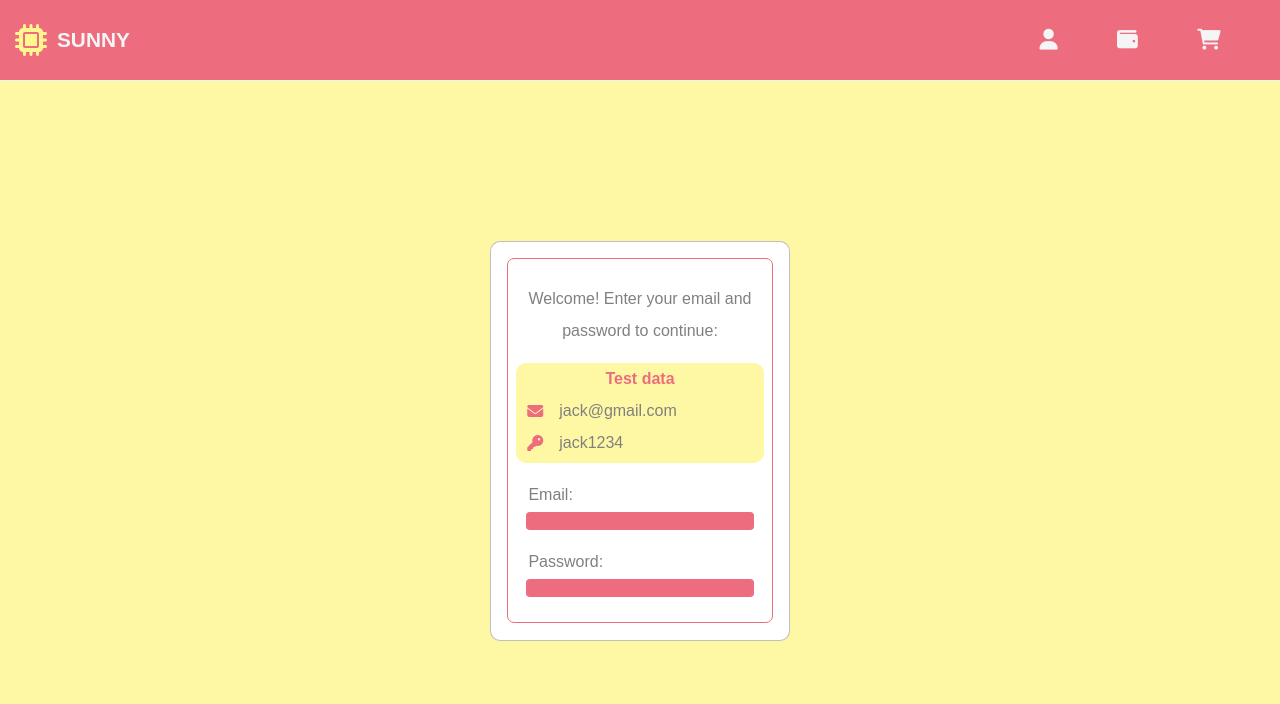
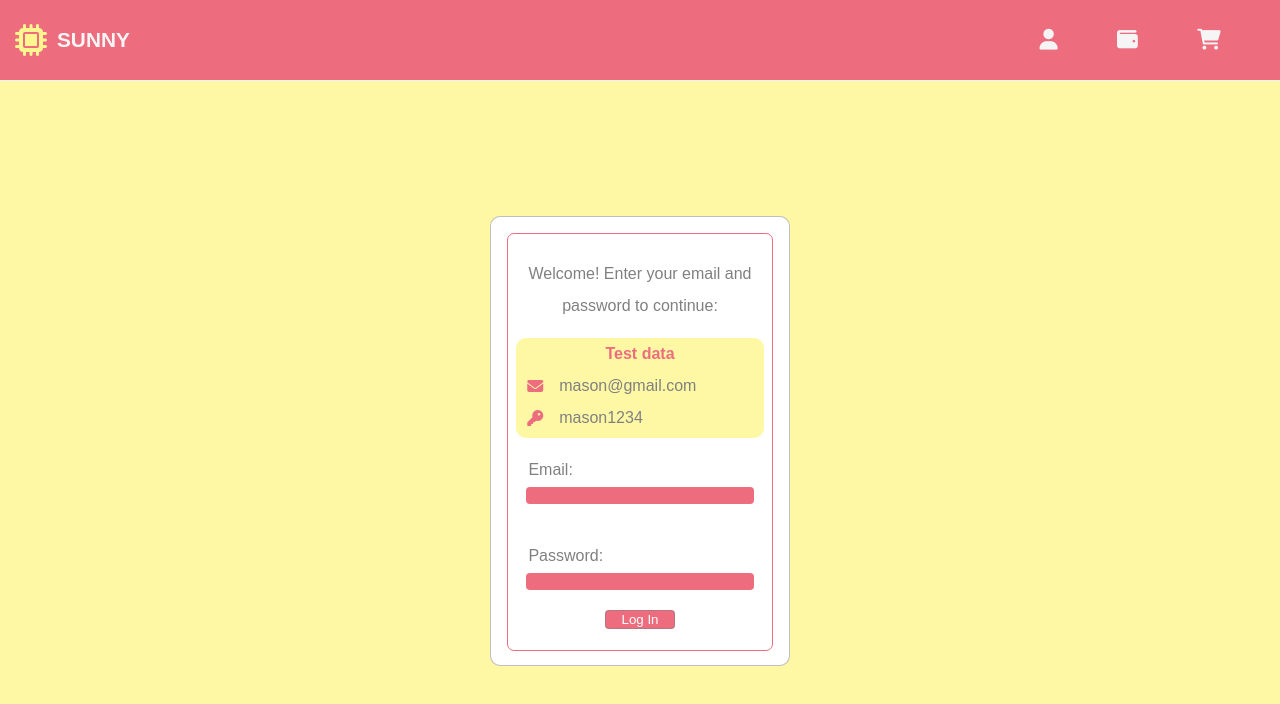
Before and after one commit to LeoDavila1994/Sunny-Shop, a React (Vite) app: page /#/login in a window 1280 px wide. Shown: the top 704 px of the page. Built offline with nearby package versions, Linux system fonts and the light colour scheme.

Commit message:
purhcases

```diff
--- a/package.json
+++ b/package.json
@@ -12,6 +12,7 @@
     "axios": "^0.27.2",
     "react": "^18.0.0",
     "react-dom": "^18.0.0",
+    "react-hook-form": "^7.34.0",
     "react-redux": "^8.0.2",
     "react-router-dom": "^6.3.0"
   },
--- a/src/App.css
+++ b/src/App.css
@@ -416,7 +416,7 @@ strong{
 .card-login{
   box-sizing: border-box;
   width: 300px;
-  height: 400px;
+  height: 450px;
   background-color: white;
   border: 1px solid rgba(128, 128, 128, 0.5);
   padding: 1rem;
@@ -424,7 +424,7 @@ strong{
 }
 
 .detail-regards{
-  height: 347px;
+  height: 400px;
   border: 1px solid #ed6d7f;
   padding: 0.5rem;
   text-align: center;
@@ -480,6 +480,12 @@ strong{
   margin: 0 1rem;
 }
 
+.login-form{
+  display: flex;
+  flex-direction: column;
+  gap: 20px;
+}
+
 .email-input p{
   width: 90%;
   margin-left: auto;
@@ -491,9 +497,10 @@ strong{
 .email-input input{
   background-color: #ed6d7f;
   width: 90%;
-  outline: #fef790;
+  outline: none;
   border-radius: 4px;
   color: white;
+  border: 0;
 }
 
 .pass-input p{
@@ -507,9 +514,20 @@ strong{
 .pass-input input{
   background-color: #ed6d7f;
   width: 90%;
-  outline: #fef790;
+  outline: none;
   border-radius: 4px;
   color: white;
+  border: 0;
+}
+
+.btn-form{
+  width: 70px;
+  margin: auto;
+  cursor: pointer;
+  background-color: #ed6d7f;
+  border: 1px  solid rgba(128, 128, 128, 0.5);
+  color: white;
+  border-radius: 4px;
 }
 
 .purchases-container{
@@ -618,6 +636,15 @@ color: gray;
     width: 440.63px;
   }
 
+  .purchases-info{
+    width: 440.63px;
+
+  }
+
+  .purch-det-inf{
+    width: 440.63px;
+  }
+
 }
 
 @media (min-width: 768px){
--- a/src/App.jsx
+++ b/src/App.jsx
@@ -1,14 +1,14 @@
-import { useEffect, useState } from 'react'
-import { HashRouter, Routes, Route } from 'react-router-dom'
-import './App.css'
-import { NavBar, Loader } from './components'
+import { useEffect, useState } from 'react';
+import { HashRouter, Routes, Route } from 'react-router-dom';
+import './App.css';
+import { NavBar, Loader, ProtectedRoutes } from './components';
 import { Home, LogIn, ProductDetail, Purchases, PurchasesDetail } from './pages'
 
 
 
 function App() {
 
-  const [ isLoading, setIsLoading ] = useState(true);
+  const [isLoading, setIsLoading] = useState(true);
 
   useEffect(() => {
     const load = () => {
@@ -16,7 +16,7 @@ function App() {
     }
 
     setTimeout(load, 2000)
-  },[])
+  }, [])
 
 
   return (
@@ -28,8 +28,10 @@ function App() {
             <Route path='/' element={<Home />} />
             <Route path='/product/:id' element={<ProductDetail />} />
             <Route path='/login' element={<LogIn />} />
-            <Route path='/purchases' element={<Purchases />} />
-            <Route path='/purchases/:id' element={<PurchasesDetail />}/>
+            <Route element={<ProtectedRoutes />}>
+              <Route path='/purchases' element={<Purchases />} />
+              <Route path='/purchases/:id' element={<PurchasesDetail />} />
+            </Route>
           </Routes>
         </>
       )}
--- /dev/null
+++ b/src/components/ProtectedRoutes.jsx
@@ -0,0 +1,16 @@
+import { Navigate, Outlet } from 'react-router-dom';
+
+const ProtectedRoutes = () => {
+
+        const token = localStorage.getItem("token");
+
+		// Aquí va la condición. Puede ser una condición de cualquier tipo. Lo que
+		// Importa es que valide si el usuario está loggeado o no
+    if(token){
+        return <Outlet />
+    } else {
+        return <Navigate to='/login' />
+    }                     // Aquí le debemos decir la ruta a la que queremos llevar
+};                        // al usuario si no está autenticado
+
+export default ProtectedRoutes;
--- a/src/components/index.jsx
+++ b/src/components/index.jsx
@@ -1,2 +1,3 @@
 export { default as NavBar } from "./NavBar";
 export { default as Loader } from "./Loader";
+export {default as ProtectedRoutes} from "./ProtectedRoutes";
--- a/src/pages/LogIn.jsx
+++ b/src/pages/LogIn.jsx
@@ -1,6 +1,34 @@
 import React from 'react';
+import { useForm } from 'react-hook-form';
+import axios from "axios";
+import { useNavigate } from 'react-router';
 
 const LogIn = () => {
+
+
+    const { register, handleSubmit, reset } = useForm();
+    const navigate = useNavigate();
+
+    const submit = data => {
+        axios.post("https://ecommerce-api-react.herokuapp.com/api/v1/users/login", data)
+            .then(res => {
+                navigate("/")
+                localStorage.setItem("token", res.data.data.token)
+            })
+            .catch(error => {
+                if(error.response.status === 404){
+                    alert("Credenciales Invalidas")
+                }
+                console.log(error.response);
+            });
+
+        reset({
+            email:"",
+            password:""
+        })
+    }
+
+
     return (
         <section>
             <div className='container-login'>
@@ -14,22 +42,25 @@ const LogIn = () => {
                             <div className='data-to-login'>
                                 <div className='email-icon'>
                                     <i className="fa-solid fa-envelope im"></i>
-                                    <p>jack@gmail.com</p>
+                                    <p>mason@gmail.com</p>
                                 </div>
                                 <div className='pass-icon'>
                                     <i className="fa-solid fa-key im"></i>
-                                    <p>jack1234</p>
+                                    <p>mason1234</p>
                                 </div>
                             </div>
                         </div>
+                        <form onSubmit={handleSubmit(submit)} className="login-form">
                             <div className='email-input'>
                                 <p>Email:</p>
-                            <input type="text" />
+                                <input type="email" {...register("email")}/>
                             </div>
                             <div className='pass-input'>
                                 <p>Password:</p>
-                            <input type="password" />
+                                <input type="password" {...register("password")}/>
                             </div>
+                            <button className='btn-form'>Log In</button>
+                        </form>
                     </div>
                 </div>
             </div>
--- a/src/utils/getConfig.jsx
+++ b/src/utils/getConfig.jsx
@@ -1,5 +1,5 @@
 const getConfig = () => ({
-    headers: { Authorization: `Bearer ${'eyJhbGciOiJIUzI1NiIsInR5cCI6IkpXVCJ9.eyJpZCI6MjE5LCJpYXQiOjE2NTkxNDgzNTYsImV4cCI6MTY2NDMzMjM1Nn0.tJbVJd1XHy8b8weX0lBAO8U5HRjnQVNN2IUCUeItKKI'}` }
+    headers: { Authorization: `Bearer ${localStorage.getItem("token")}` }
 });
 
 export default getConfig;
```
Also changed, not shown: 1 other file (tests, documents, lock files or other folders). Lines whose indentation alone changed are shown as unchanged.
